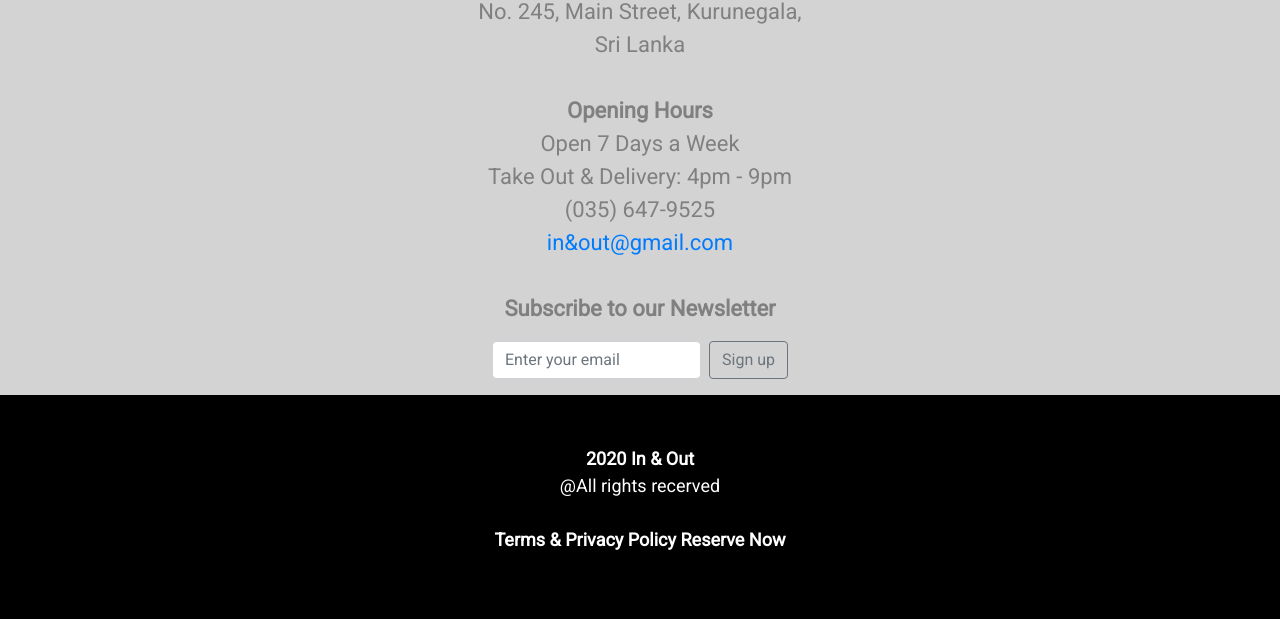
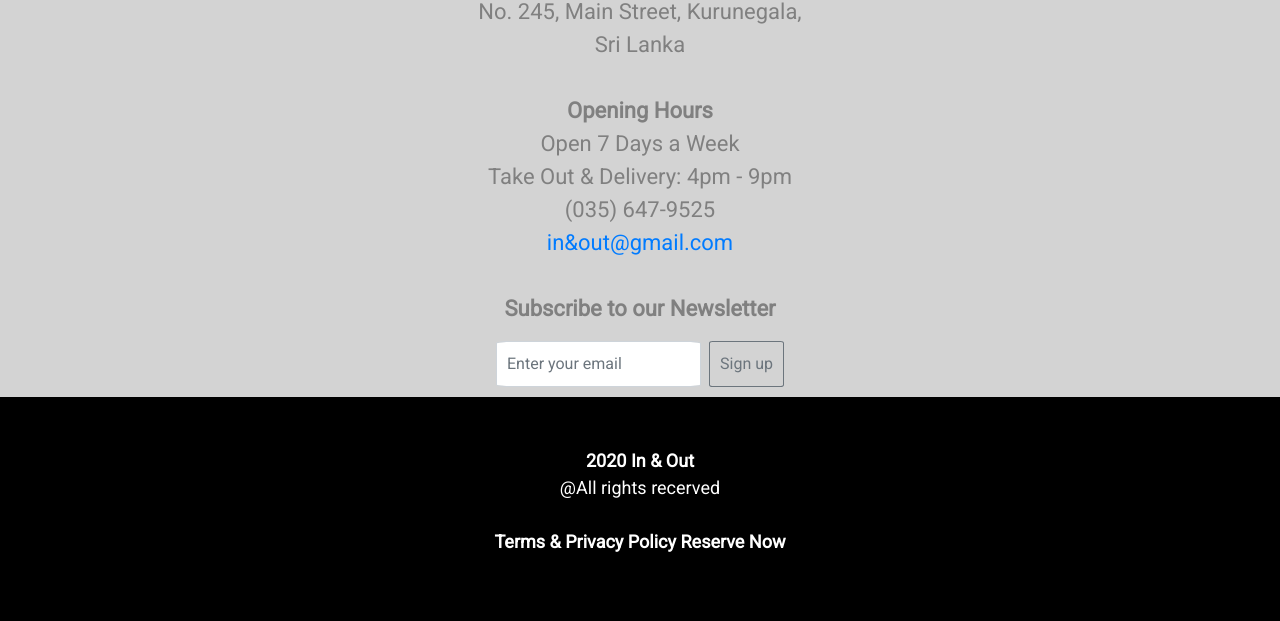
Before and after one commit to kushanisajinika/In-and-out, a website: page index.html in a window 1280 px wide. Shown: the part 951-1572 px from the top of the page. Drawn offline with nearby package versions, Linux system fonts and the light colour scheme; a web font is replaced by a local one.

Commit message:
change styles in form of index file

```diff
--- a/css/styles.css
+++ b/css/styles.css
@@ -62,8 +62,13 @@ p{
 
 }
 
-.row{
-
+.row input, .row button{
+  padding: 10px;
+  border-radius: 5%;
+  /* width: 500px */
+}
+.row form{
+ padding-bottom: 10px;
   margin: 0px;
 }
 .container-fluid{
```
